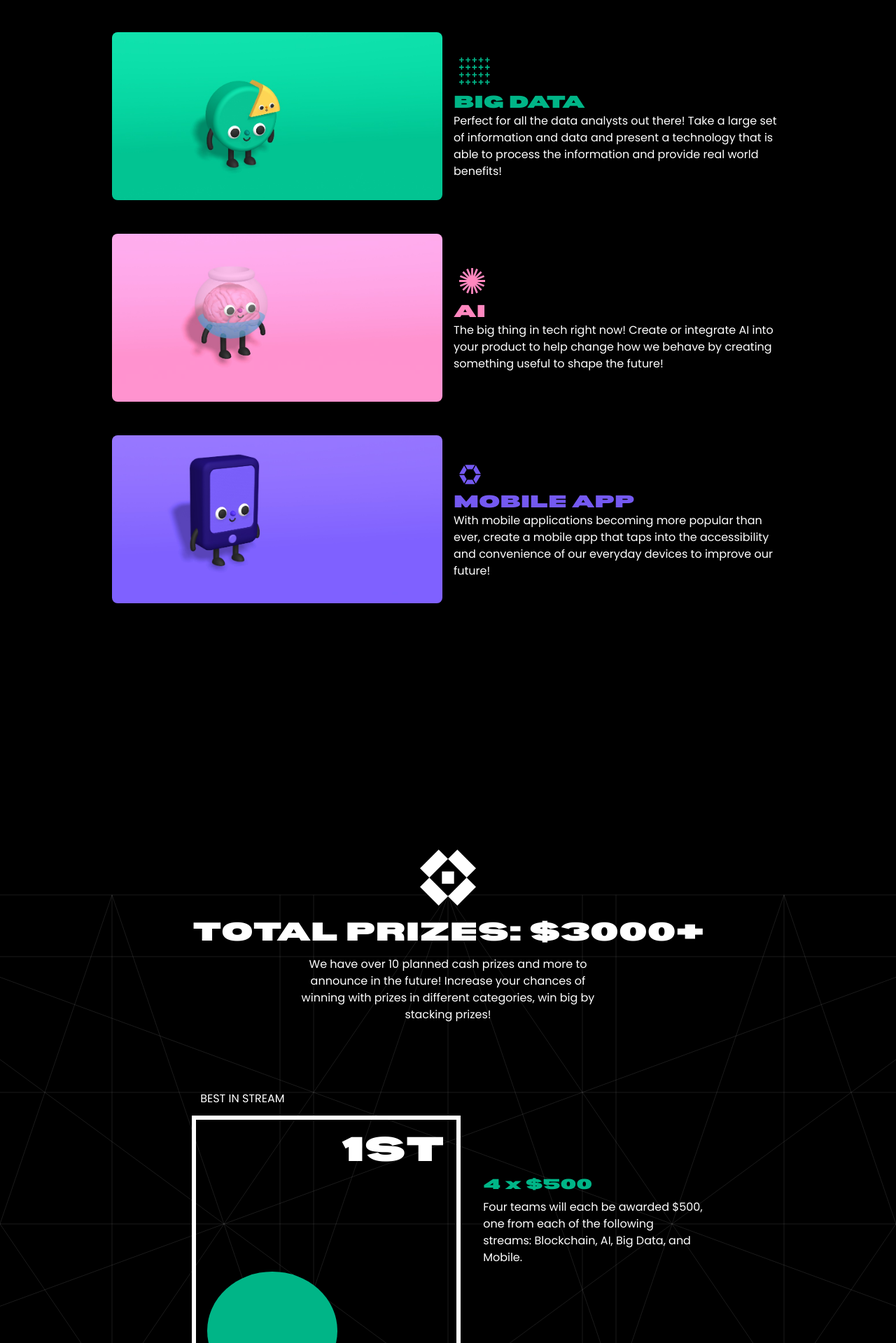
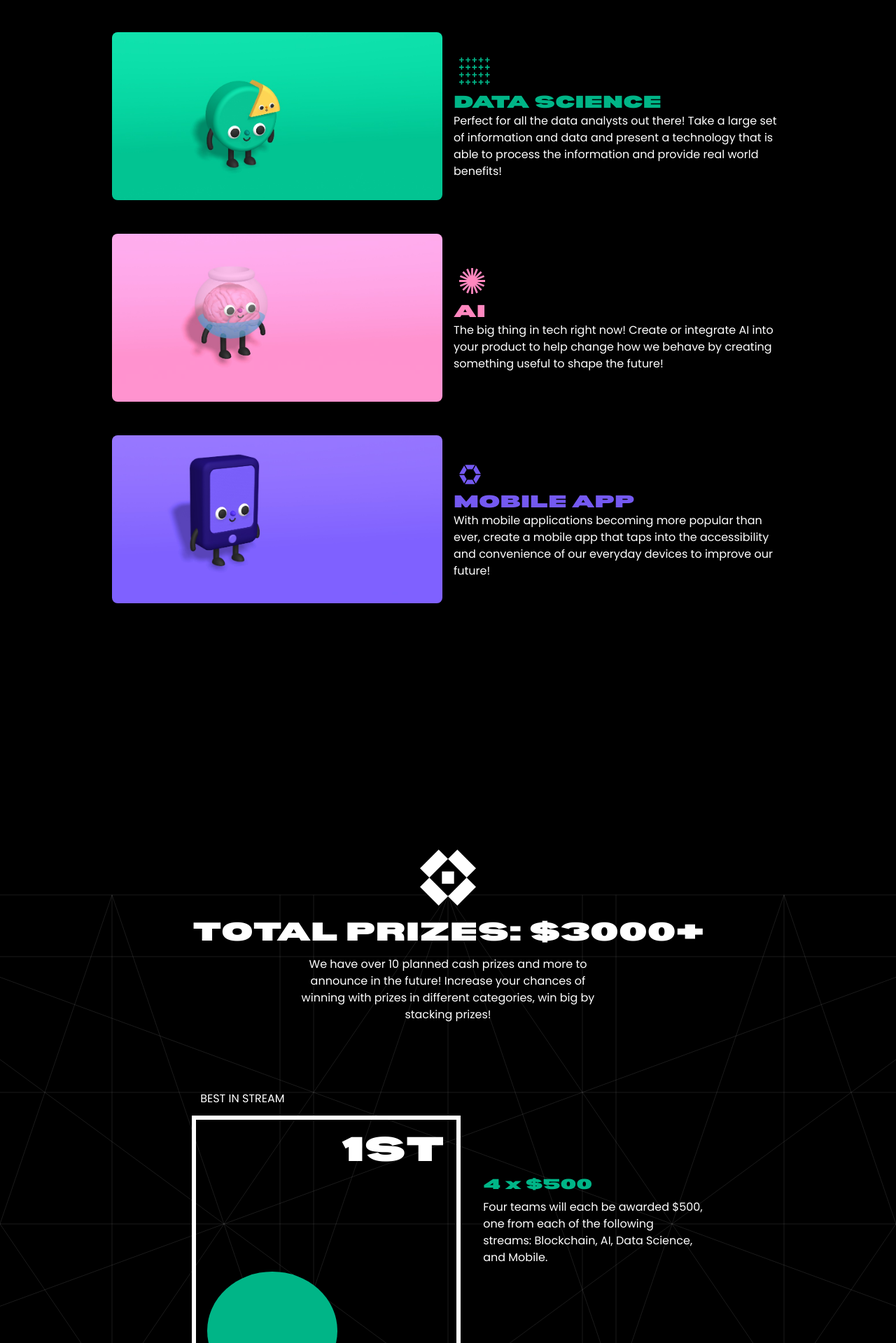
Before and after one commit to VictoriaHacks/VicHacks-site, a Next.js app: page / in a window 1280 px wide. Shown: the part 1681-3600 px from the top of the page at 70% size. Built offline with nearby package versions, Linux system fonts and the light colour scheme.

Commit message:
Changed big data to data science

```diff
--- a/src/components/Prizes/PrizesSection.tsx
+++ b/src/components/Prizes/PrizesSection.tsx
@@ -105,7 +105,7 @@ export default function PrizesSection({ className }: { className?: string }) {
           <h4 className="font-display text-xl text-green-light">4 x $500</h4>
           <p className="">
             Four teams will each be awarded $500, one from each of the following
-            streams: Blockchain, AI, Big Data, and Mobile.
+            streams: Blockchain, AI, Data Science, and Mobile.
           </p>
         </div>
       </div>
--- a/src/components/Streams/Streams.tsx
+++ b/src/components/Streams/Streams.tsx
@@ -35,7 +35,7 @@ const streamsData: Stream[] = [
   },
   {
     id: 2,
-    name: 'BIG DATA',
+    name: 'DATA SCIENCE',
     color: '#00B587',
     bgColor: 'bg-green-light',
     shape: PlusImage,
```
